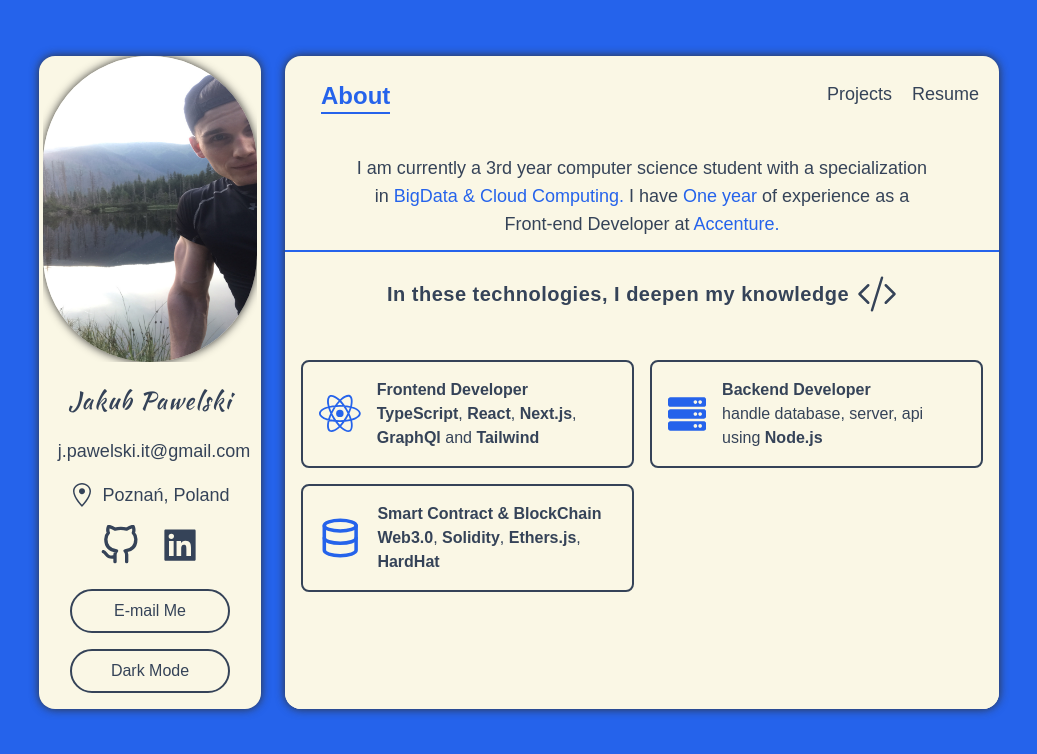
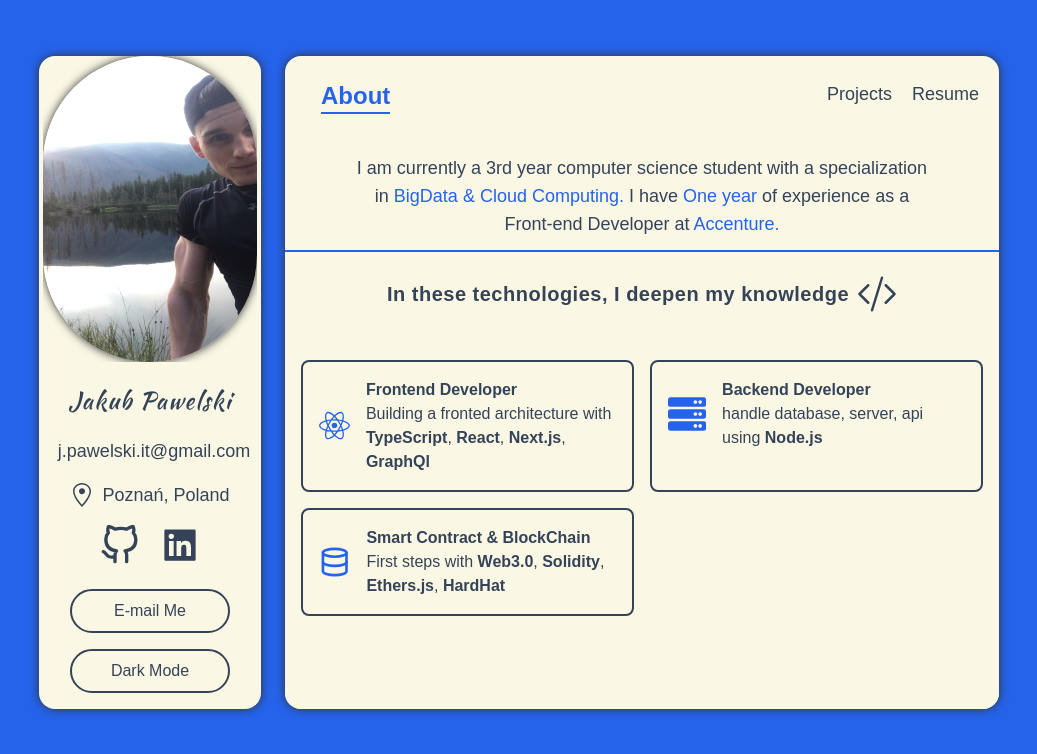
Before and after one commit to DragoBJJ/CV-TypeScript, a Next.js app: page / in a window 1280 px wide. Shown: the top 754 px of the page, without its empty margins (121-1158 px from the left). Built offline with nearby package versions, Linux system fonts and the light colour scheme.

Commit message:
change data

```diff
--- a/data.ts
+++ b/data.ts
@@ -9,7 +9,7 @@ export const services: IService[] = [
     Icon: GrReactjs,
     title: "Frontend Developer",
     about:
-      "<b>TypeScript</b>, <b>React</b>, <b>Next.js</b>, <b> GraphQl</b> and <b>Tailwind</b>",
+      "Building a fronted architecture with <b>TypeScript</b>, <b>React</b>, <b>Next.js</b>, <b> GraphQl</b>",
   },
   {
     Icon: FaServer,
@@ -19,7 +19,8 @@ export const services: IService[] = [
   {
     Icon: FiDatabase,
     title: "Smart Contract & BlockChain",
-    about: "<b>Web3.0</b>, <b>Solidity</b>, <b>Ethers.js</b>, <b>HardHat</b>",
+    about:
+      "First steps with <b>Web3.0</b>, <b>Solidity</b>, <b>Ethers.js</b>, <b>HardHat</b>",
   },
 ];
 
```
